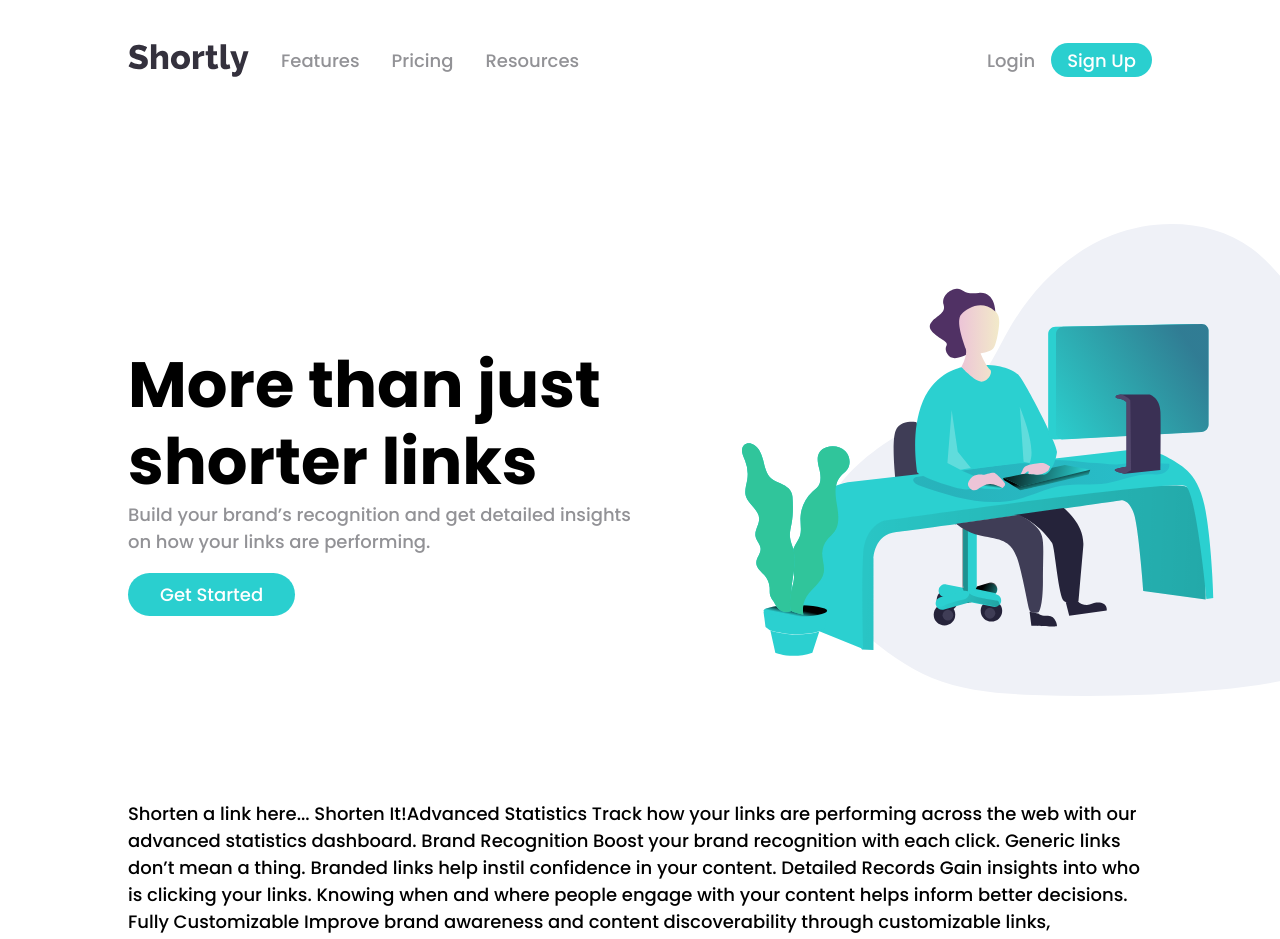
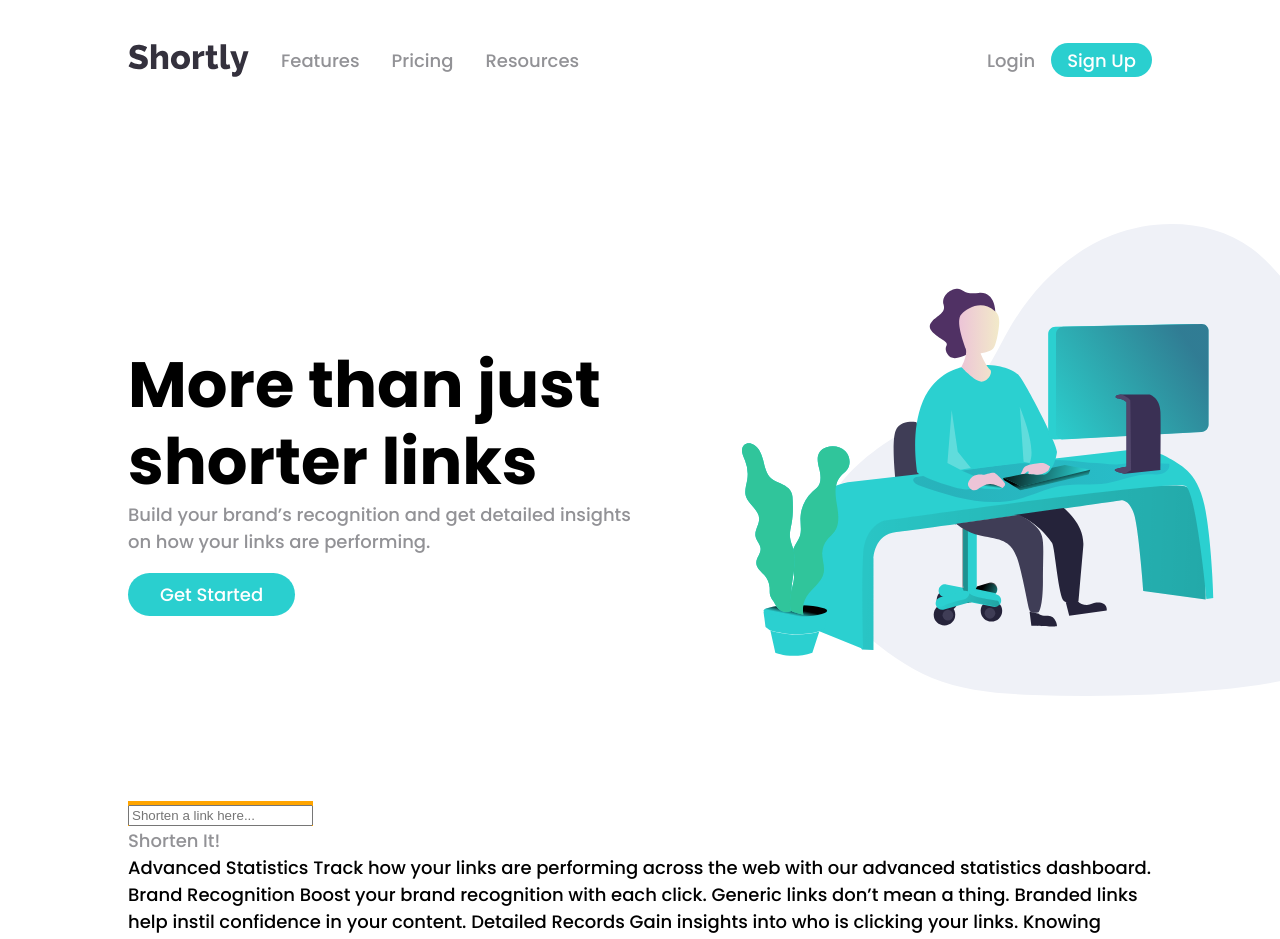
Before and after one commit to Fobya7/shortly, an Angular app: page / in a window 1280 px wide. Shown: the top 939 px of the page. Built offline with nearby package versions, Linux system fonts and the light colour scheme.

Commit message:
little tweaks

```diff
--- a/src/app/app-layout.component.scss
+++ b/src/app/app-layout.component.scss
@@ -1,3 +1,4 @@
+@use '/src/scss/colors.scss';
 @use '/src/scss/breakpoints.scss';
 
 
--- a/src/app/header/header-theme.component.scss
+++ b/src/app/header/header-theme.component.scss
@@ -7,10 +7,8 @@
     color: colors.$on-card;
 }
 
-.navigation-icon
+.navigation-icon { img
 {
-    img
-    {
-        filter: invert(62%) sepia(7%) saturate(231%) hue-rotate(216deg) brightness(92%) contrast(84%);
-    }
-}
+    filter: invert(62%) sepia(7%) saturate(231%)
+            hue-rotate(216deg) brightness(92%) contrast(84%);
+} }
--- a/src/app/shorten-link/shorten-link.component.html
+++ b/src/app/shorten-link/shorten-link.component.html
@@ -1,3 +1,4 @@
-Shorten a link here...
+<div class="shorten-link-background"></div>
 
-Shorten It!
+<input type="text" placeholder="Shorten a link here...">
+<button>Shorten It!</button>
--- a/src/app/shorten-link/shorten-link.component.scss
+++ b/src/app/shorten-link/shorten-link.component.scss
@@ -0,0 +1,18 @@
+
+
+:host
+{
+    position: relative;
+    width: 100%;
+    height: 20px;
+    background-color: orange;
+}
+
+.shorten-link-background
+{
+    position: absolute;
+    height: 100%;
+    width: 100%;
+
+    background-color: magenta;
+}
```
